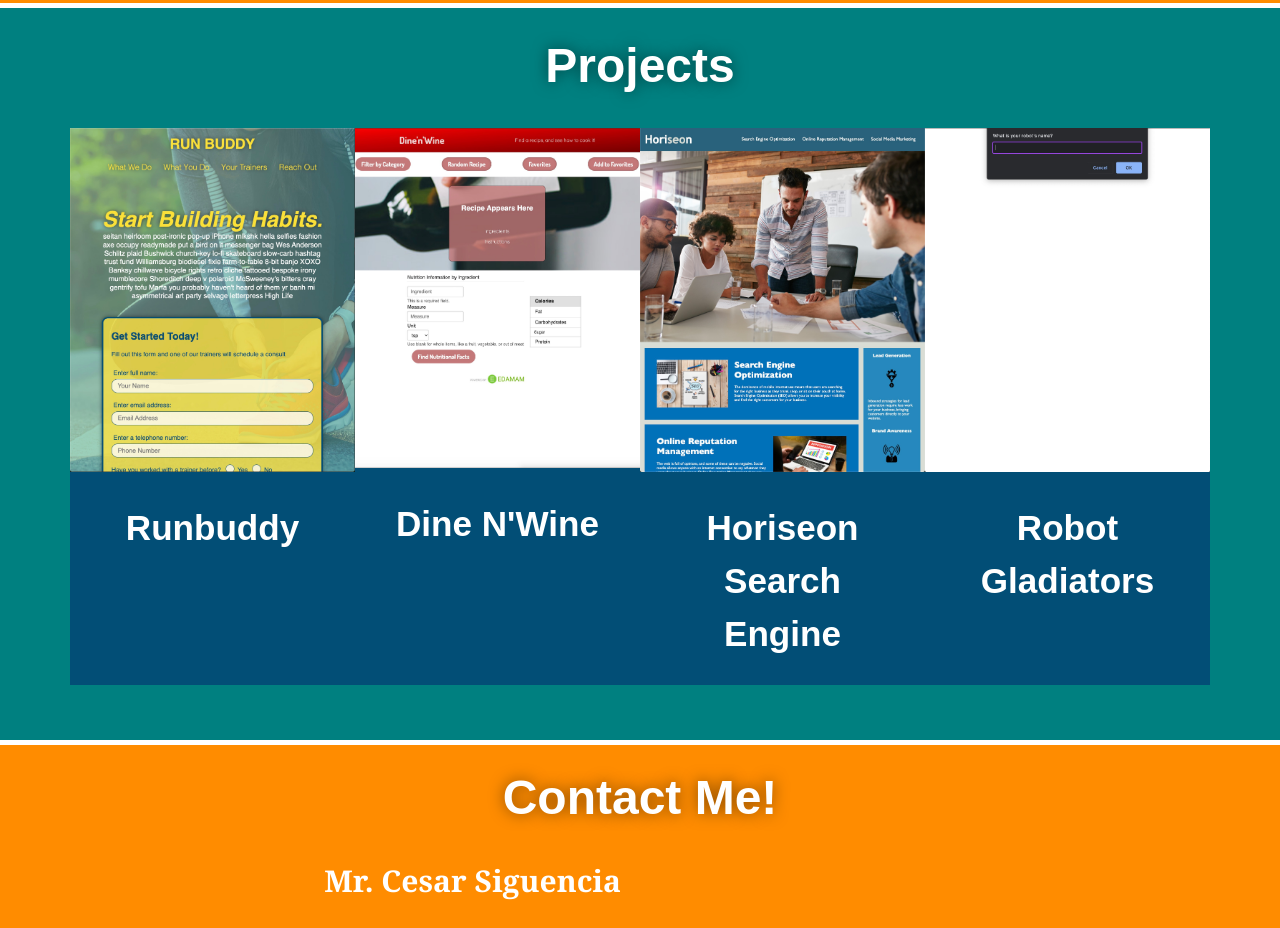
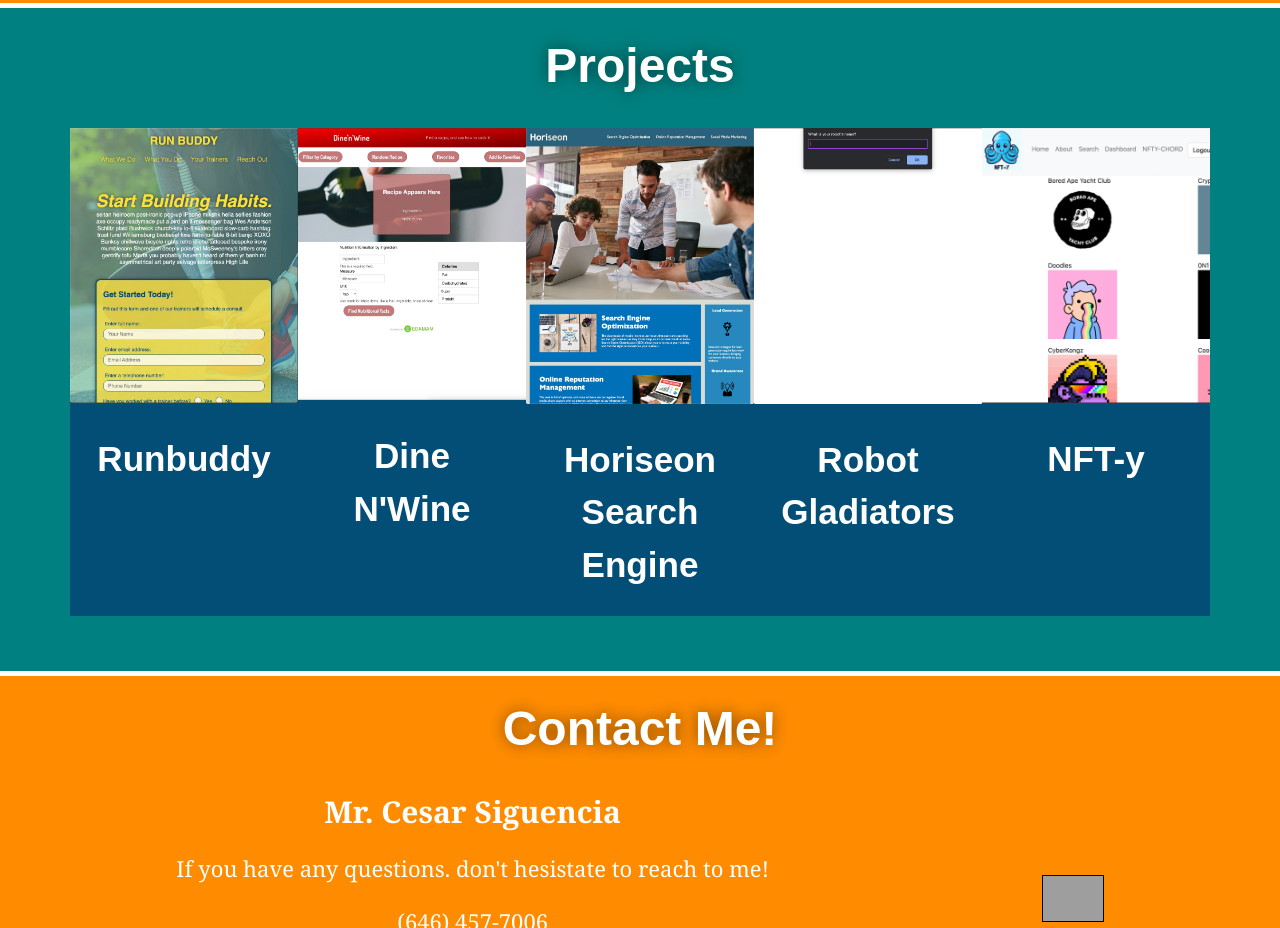
Before and after one commit to cesarsiguencia/personal-portfolio, a plain HTML site: page index.html in a window 1280 px wide. Shown: the part 1440-2368 px from the top of the page. Drawn offline with Linux system fonts and the light colour scheme; grey boxes are pictures that could not be loaded.

Commit message:
adding NFT-y project to my page

```diff
--- a/index.html
+++ b/index.html
@@ -90,10 +90,18 @@
             <img src="./webpages-screenshot/robot-gladiators-img.jpg" alt="Robot Gladiators Javascript run."/>
             </a>
             <div class="project-name">
-                <h3>  Robot Gladiators </h3>
+                <h3> Robot Gladiators </h3>
             </div>
         </article>
 
+        <article class="projects-big">
+            <a href="https://nft-y.herokuapp.com/" target="_blank">
+            <img src="./webpages-screenshot/nft-y.jpeg" alt="NFT-y project screenshot"/>
+            </a>
+            <div class="project-name">
+                <h3> NFT-y </h3>
+            </div>
+        </article>
 
     </div>
 </section>
```
Also changed, not shown: webpages-screenshot/anotherscreenshit.jpeg (added), webpages-screenshot/nft-y.jpeg (added), 2 other files.
